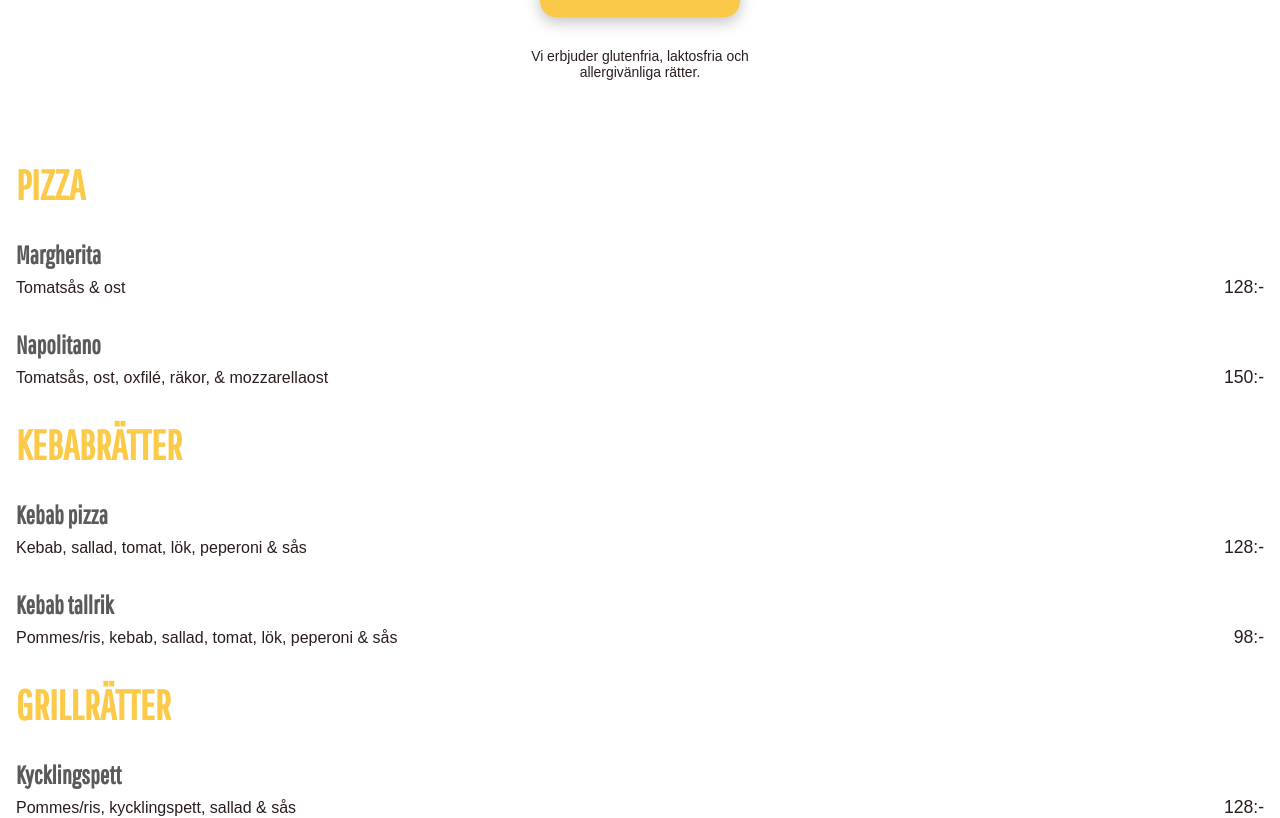
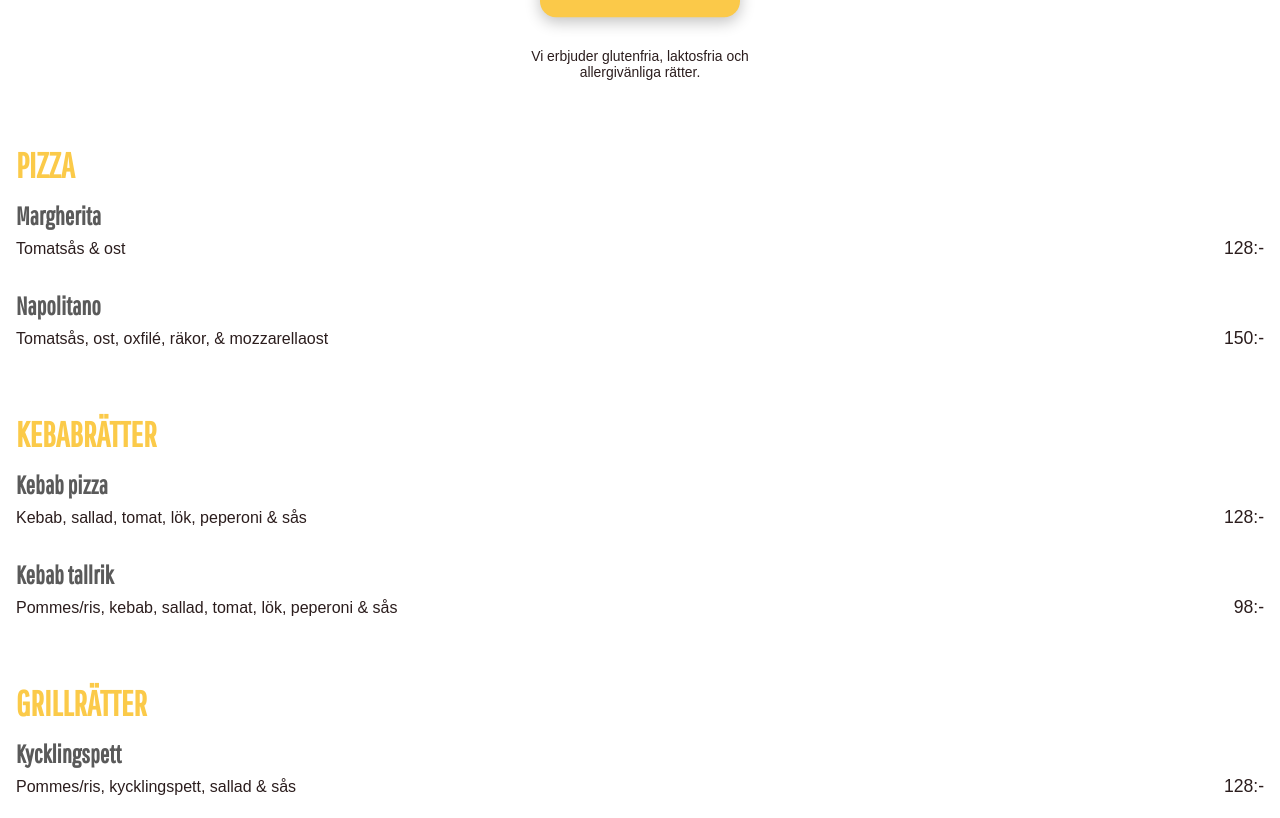
Before and after one commit to sebas-agudelo/latchpizzeria, a React (Create React App) app: page /meny in a window 1280 px wide. Shown: the part 1372-2190 px from the top of the page. Built offline with nearby package versions, Linux system fonts and the light colour scheme; a web font is replaced by a local one.

Commit message:
Implement footer and footer content

```diff
--- a/src/sass/Menu/_menu.scss
+++ b/src/sass/Menu/_menu.scss
@@ -157,10 +157,11 @@
         padding: 2rem 1rem;
 
         .menu-product-content {
+            margin: 0 0 3rem;
             h2 {
                 color: #fbca49;
-                font-size: 2.6rem;
-                margin: 1rem 0;
+                font-size: 2.2rem;
+                // margin: 0 0 1rem;
             }
 
             .menu-product-details {
```
